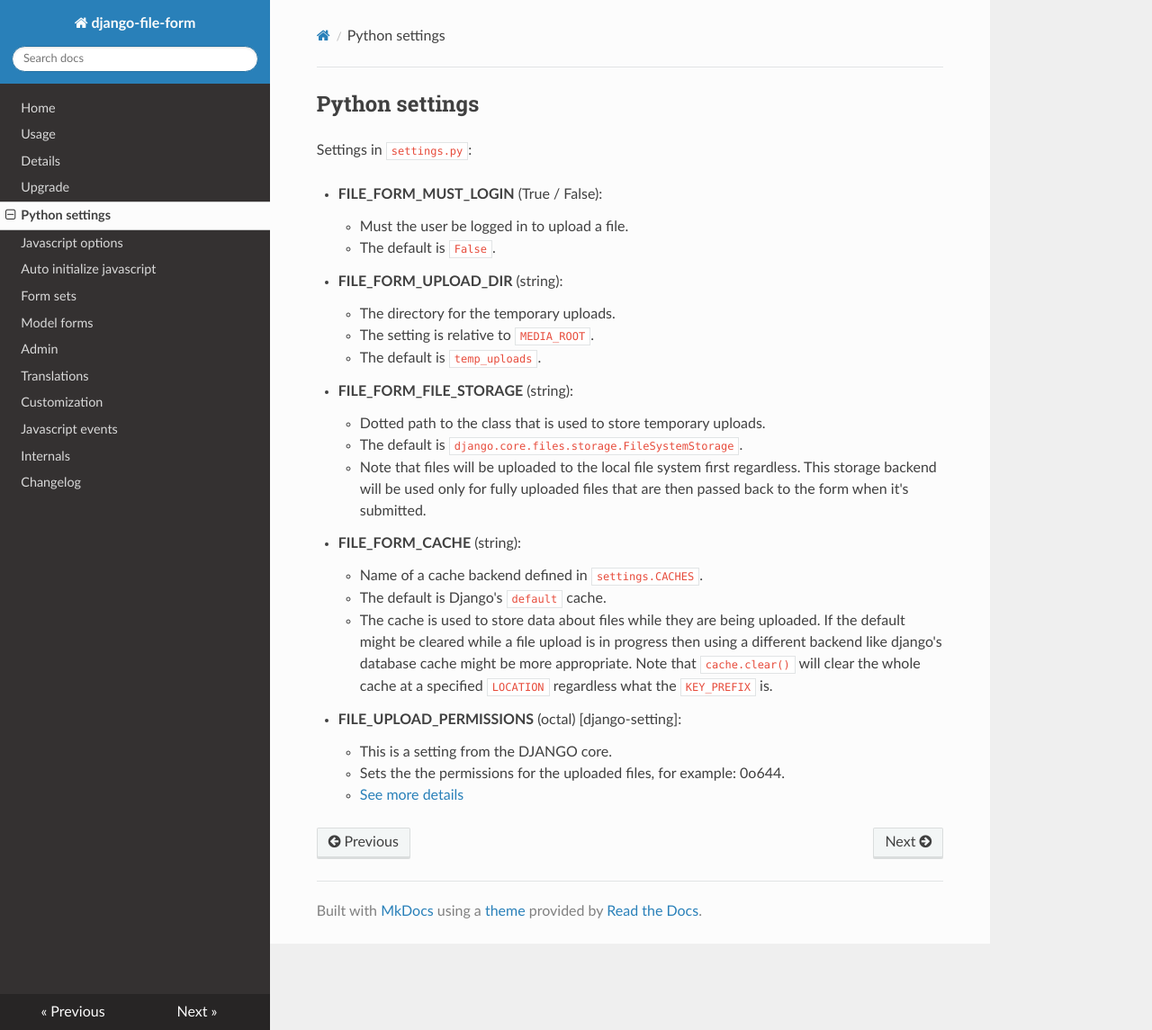
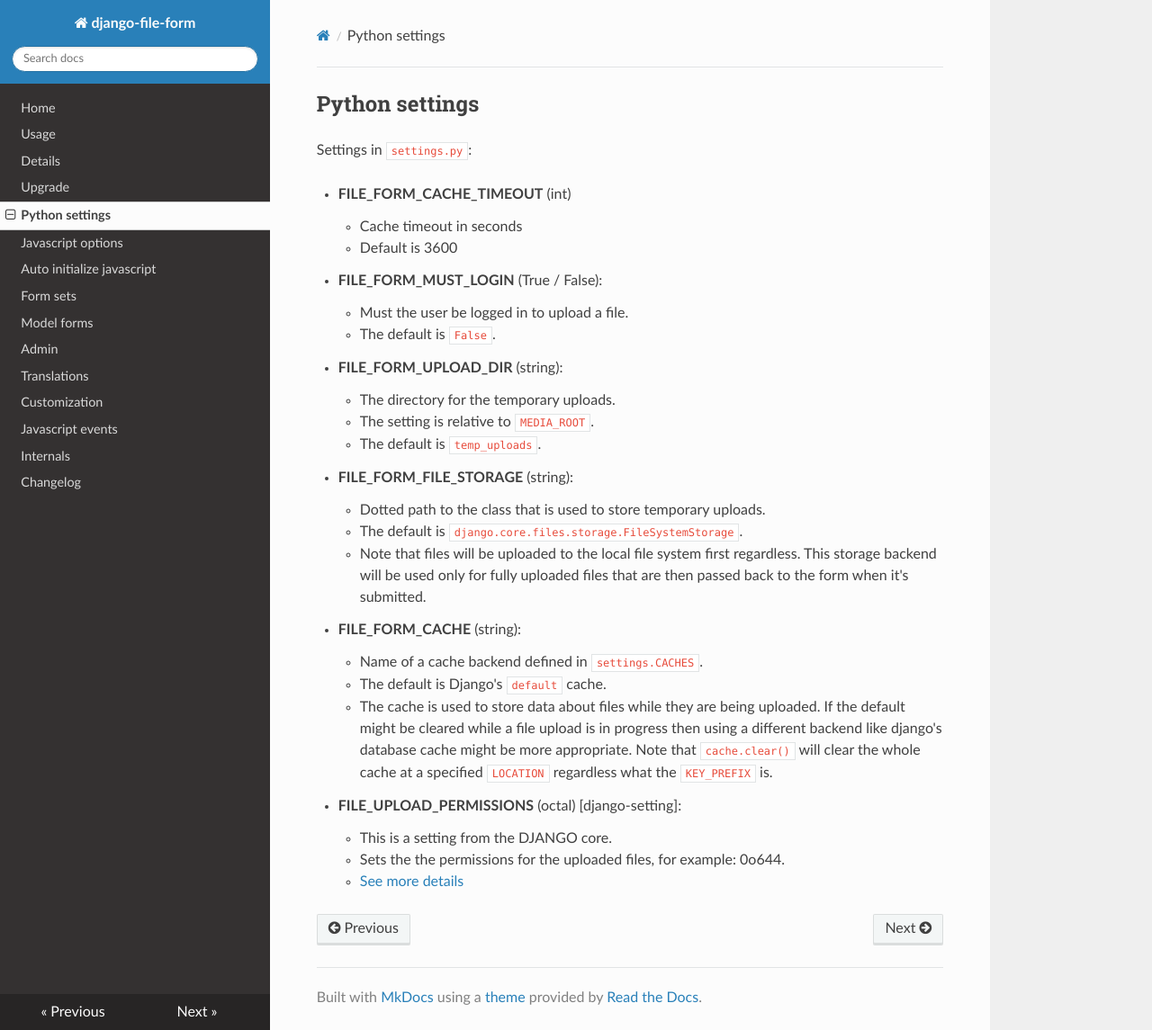
Before and after one commit to mbraak/django-file-form, an MkDocs documentation site: the page built from docs/python_settings.md, in a window 1280 px wide and 1145 px high. Shown: the whole window at 90% size. Built offline with MkDocs 1.6.1, drawn with Linux system fonts in a browser that asks for light colours; nearby versions of some CDN libraries.

Commit message:
Add docs

```diff
--- a/docs/python_settings.md
+++ b/docs/python_settings.md
@@ -1,6 +1,10 @@
 ## Python settings
 
 Settings in `settings.py`:
+
+* **FILE_FORM_CACHE_TIMEOUT** (int)
+    * Cache timeout in seconds
+    * Default is 3600
 
 * **FILE_FORM_MUST_LOGIN** (True / False):
     * Must the user be logged in to upload a file.
```
